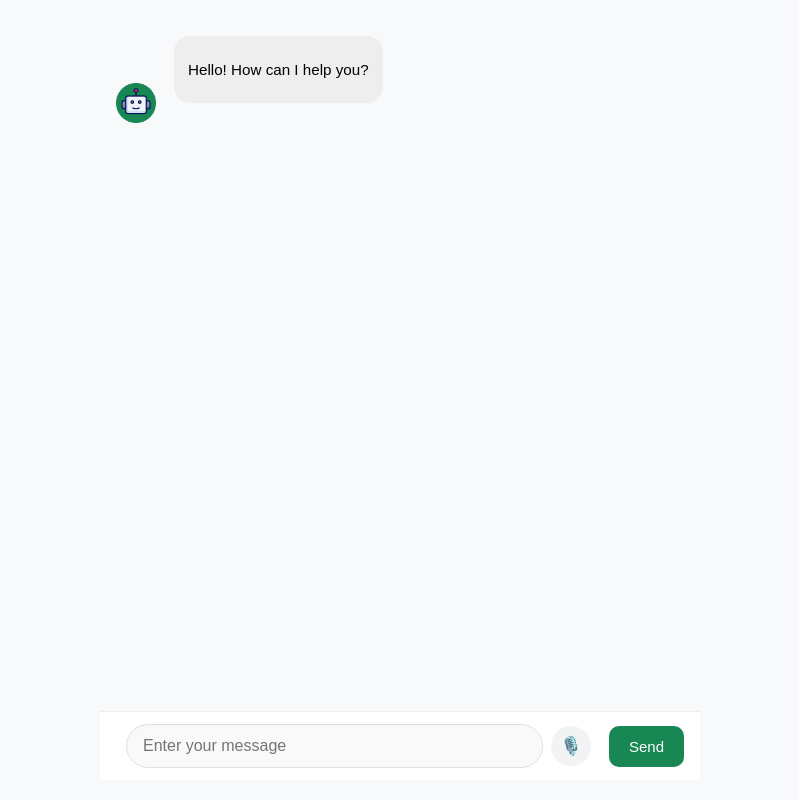
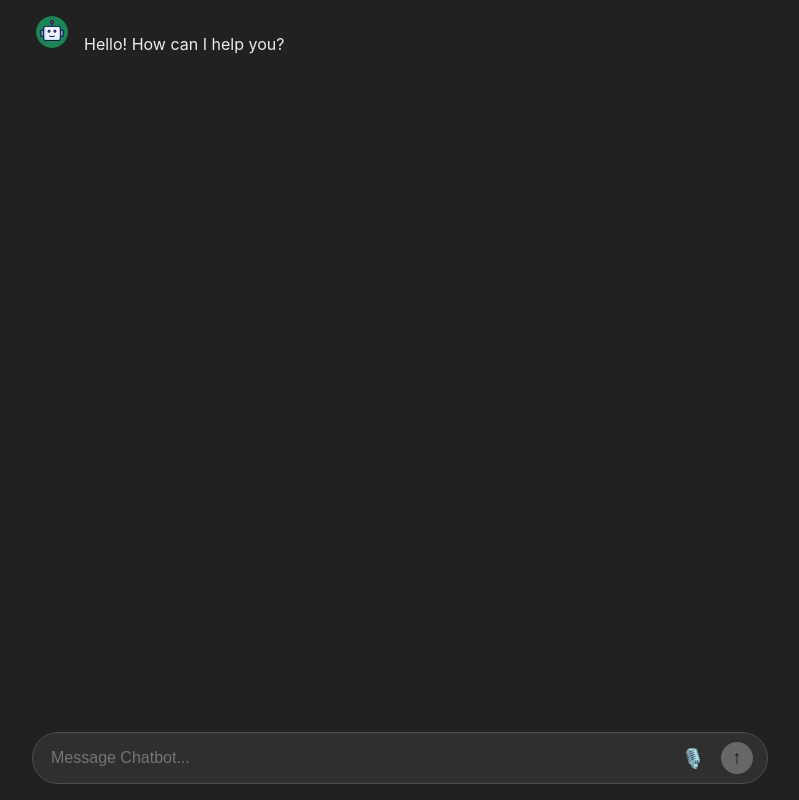
Before and after one commit to MarcusKE-dev/Chatbot, a React (Vite) app: page / in a window 1280 px wide. Shown: the whole page, without its empty margins (240-1039 px from the left). Built offline with nearby package versions, Linux system fonts and the light colour scheme; no server answers; what groq-sdk would draw is missing.

Commit message:
Fix duplicate loading indicator, dark interface and  align chat layout full-width

```diff
--- a/src/App.css
+++ b/src/App.css
@@ -1,11 +1,11 @@
-
 .app-container {
   display: flex;
   flex-direction: column;
-  height: 100svh; /* Using 'svh' keeps mobile safari browser bars from breaking the container */
-  width: 100%;
-  max-width: 600px;
+  height: 100svh;
+  width: 100vw;
+  max-width: 768px;
   margin: 0 auto;
-  overflow: hidden; /* This is critical: stops the whole webpage frame from breaking or scrolling */
+  overflow: hidden;
   position: relative;
+  background-color: #212121;
 }
--- a/src/components/ChatInput.css
+++ b/src/components/ChatInput.css
@@ -1,86 +1,67 @@
-    .send-btn{
-      background-color: rgb(25, 135, 84);
-      color:white;
-      padding: 12px 20px;
-      margin-left: 10px;
-      border: none;
-      border-radius: 10px;
-      font-size:15px;
-      flex-shrink: 0;
-      cursor: pointer;
-      white-space: nowrap;
-
-    }
-    .chat-input{
-      padding: 12px 15px;
-      margin-left: 10px;
-      border-width: 1px;
-      border-radius: 10px;
-      font-size:15px;
-      flex-grow: 1;
-    }
-    .chat-input-container{
-      display: flex;
-      margin-bottom: 20px;
-    }
-    .chat-input-container {
+.chat-input-container {
   display: flex;
-  gap: 8px;
   align-items: center;
-  padding: 10px;
-  background: #ffffff;
-  border-top: 1px solid #ddd;
+  justify-content: center;
+  padding: 16px;
+  background-color: #212121;
+  width: 100%;
+  box-sizing: border-box;
+  flex-shrink: 0;
 }
 
-.voice-btn {
-  background: #f1f3f4;
+.chat-input-wrapper {
+  display: flex;
+  align-items: center;
+  gap: 12px;
+  flex: 1;
+  background-color: #2f2f2f;
+  border-radius: 28px;
+  padding: 6px 14px;
+  box-sizing: border-box;
+  border: 1px solid #4d4d4d;
+  transition: border-color 0.2s ease;
+}
+.chat-input-wrapper:focus-within {
+  border-color: #808080;
+}
+.chat-input {
+  flex: 1;
+  background: transparent;
+  border: none;
+  padding: 10px 4px;
+  color: #ffffff;
+  font-size: 16px;
+  outline: none;
+}
+
+.send-btn {
+  flex-shrink: 0;
+  background-color: #676767;
+  color: #212121;
   border: none;
   border-radius: 50%;
-  width: 40px;
-  height: 40px;
+  width: 32px;
+  height: 32px;
+  font-size: 1.2rem;
+  font-weight: bold;
   cursor: pointer;
   display: flex;
   align-items: center;
   justify-content: center;
-  font-size: 1.1rem;
-  flex-shrink: 0;
-  transition: background 0.2s;
+  transition: background-color 0.2s, color 0.2s;
 }
 
-.voice-btn:hover {
-  background: #e8eaed;
+.send-btn:not(:disabled) {
+  background-color: #ffffff;
+  color: #000000;
 }
 
-.voice-btn.recording {
-  background: #fce8e6;
-  animation: pulse 1.5s infinite;
+.voice-btn {
+  flex-shrink: 0;
+  background: transparent;
+  border: none;
+  color: #b4b4b4;
+  font-size: 1.2rem;
+  cursor: pointer;
+  padding: 4px;
 }
-
-@keyframes pulse {
-  0% { transform: scale(1); }
-  50% { transform: scale(1.05); }
-  100% { transform: scale(1); }
-}
-.chat-input-container {
-  display: flex;
-  gap: 8px;
-  align-items: center;
-  padding: 12px 16px;
-  background: #ffffff;
-  border-top: 1px solid #eeeeee;
-
-  flex-shrink: 0;
-  width: 100%;
-  box-sizing: border-box;
-}
-
-.chat-input {
-  flex: 1;
-  padding: 12px 16px;
-  border: 1px solid #e0e0e0;
-  border-radius: 24px;
-  font-size: 16px;
-  outline: none;
-  background-color: #f9f9f9;
-  box-sizing: border-box;
-}
--- a/src/components/ChatInput.jsx
+++ b/src/components/ChatInput.jsx
@@ -12,7 +12,11 @@ export function ChatInput({ chatMessages, setChatMessages, isLoading, setIsLoadi
   const [isRecording, setIsRecording] = useState(false)
   const [recognition, setRecognition] = useState(null)
 
-  // Speech Recognition
+  // ADDED BACK: This fixes the blank screen crash!
+  function saveInputText(event) {
+    setInputText(event.target.value);
+  }
+
   useEffect(() => {
     const SpeechRecognition = window.SpeechRecognition || window.webkitSpeechRecognition;
     if (SpeechRecognition) {
@@ -52,7 +56,6 @@ export function ChatInput({ chatMessages, setChatMessages, isLoading, setIsLoadi
       id: crypto.randomUUID()
     };
 
-    // CONVERSATIONAL MEMORY
     const groqHistory = chatMessages.map(msg => ({
       role: msg.sender === 'user' ? 'user' : 'assistant',
       content: msg.message
@@ -65,7 +68,6 @@ export function ChatInput({ chatMessages, setChatMessages, isLoading, setIsLoadi
     setInputText('');
     setIsLoading(true);
 
-    // Create a temporary bot message container for streaming text
     const botMessageId = crypto.randomUUID();
     const placeholderBotMessage = {
       message: '',
@@ -76,7 +78,6 @@ export function ChatInput({ chatMessages, setChatMessages, isLoading, setIsLoadi
     setChatMessages([...updatedMessagesWithUser, placeholderBotMessage]);
 
     try {
-      // Add stream parameter
       const stream = await groq.chat.completions.create({
         messages: [
           { role: "system", content: "You are a helpful coding and general knowledge assistant." },
@@ -89,12 +90,10 @@ export function ChatInput({ chatMessages, setChatMessages, isLoading, setIsLoadi
 
       let accumulatedText = '';
 
-      // Loop through chunks of text as they arrive in real-time
       for await (const chunk of stream) {
         const textChunk = chunk.choices[0]?.delta?.content || '';
         accumulatedText += textChunk;
 
-        // Update the unique bot message placeholder dynamically
         setChatMessages((prevMessages) =>
           prevMessages.map((msg) =>
             msg.id === botMessageId ? { ...msg, message: accumulatedText } : msg
@@ -111,25 +110,29 @@ export function ChatInput({ chatMessages, setChatMessages, isLoading, setIsLoadi
 
   return (
     <div className="chat-input-container">
+      <div className="chat-input-wrapper">
         <input
-        placeholder={isLoading ? "AI typing..." : isRecording ? "Listening..." : "Enter your message"}
-        onChange={(e) => setInputText(e.target.value)}
+          placeholder={isLoading ? "Thinking..." : "Message Chatbot..."}
+          onChange={saveInputText}
           value={inputText}
           disabled={isLoading}
           className="chat-input"
           onKeyDown={(e) => e.key === 'Enter' && sendMessage()}
         />
+
+        <button onClick={toggleVoiceInput} className="voice-btn" type="button">
+          🎙️
+        </button>
+
         <button
-        onClick={toggleVoiceInput}
-        disabled={isLoading}
-        className={`voice-btn ${isRecording ? 'recording' : ''}`}
-        title="Voice Input"
+          onClick={sendMessage}
+          disabled={isLoading || !inputText.trim()}
+          className="send-btn"
+          type="button"
         >
-        {isRecording ? '🔴' : '🎙️'}
-      </button>
-      <button onClick={sendMessage} disabled={isLoading || !inputText.trim()} className="send-btn">
-        Send
+          ↑
         </button>
       </div>
-  )
+    </div>
+  );
 }
--- a/src/components/ChatMessage.css
+++ b/src/components/ChatMessage.css
@@ -1,56 +1,39 @@
-.user-message{
-      display: flex;
-      justify-content: end;
-     align-items: start;
-    }
-    .message{
-      background-color: rgb(238, 238, 238);
-      font-size: 17px;
-      padding: 15px 20px;
-      border-radius: 10px;
-      margin-left: 10px;
-      margin-right: 10px;
-      margin-bottom: 20px;
-      max-width: 300px;
-    }
-    .robot-message{
-      display: flex;
-      align-items: start;
-
-    }
-    .avatar{
-      width: 40px;
-    }
-
-.message :not(pre) > code {
-  background-color: #eaeaea;
-  color: #d63384;
-  padding: 2px 6px;
-  border-radius: 4px;
-  font-family: monospace;
-  font-size: 0.9rem;
-}
 .user-message, .robot-message {
   display: flex;
-  align-items: flex-end;
-  gap: 8px;
-  max-width: 85%; /* Keeps bubbles from touching the opposite side of the phone */
-}
-
-.user-message {
-  align-self: flex-end;
-}
-
-.robot-message {
-  align-self: flex-start;
+  gap: 16px;
+  width: 100%;
+  max-width: 100%;
+  box-sizing: border-box;
+  align-items: flex-start;
+  background-color: transparent !important;
 }
 
 .message {
-  padding: 10px 14px;
-  border-radius: 16px;
-  font-size: 0.95rem;
-
-
+  flex: 1;
+  min-width: 0;
+  padding: 0 !important;
+  background: transparent !important;
+  border: none !important;
+  border-radius: 0 !important;
+  box-shadow: none !important;
+  color: #ececec !important;
+  font-size: 1rem;
+  line-height: 1.6;
   word-break: break-word;
   overflow-wrap: break-word;
 }
+
+.message pre {
+  width: 100%;
+  max-width: 100%;
+  box-sizing: border-box;
+  overflow-x: auto;
+}
+
+.avatar {
+  width: 32px;
+  height: 32px;
+  border-radius: 50%;
+  object-fit: cover;
+  flex-shrink: 0;
+}
--- a/src/components/ChatMessages.css
+++ b/src/components/ChatMessages.css
@@ -1,32 +1,40 @@
-  .messages-container{
-      flex-grow: 1;
-      margin-top: 20px;
-      margin-bottom: 20px;
-      overflow-y: scroll;
-      scrollbar-width: none;
-    }
-    /* Container alignment for the dots */
+.messages-container {
+  flex: 1;
+  overflow-y: auto;
+  padding: 16px 20px;
+  display: flex;
+  flex-direction: column;
+  gap: 20px;
+  width: 100%;
+  box-sizing: border-box;
+  -webkit-overflow-scrolling: touch;
+  scroll-behavior: smooth;
+  scrollbar-width: none;
+}
+
+.messages-container::-webkit-scrollbar {
+  display: none;
+}
+
 .typing-loader {
   display: flex;
   align-items: center;
   gap: 4px;
   padding: 12px 16px;
-  background-color: #f1f1f1;
+  background-color: #2f2f2f;
   border-radius: 12px;
   width: fit-content;
 }
 
-/* Designing the individual bouncing dots */
 .typing-loader span {
   width: 8px;
   height: 8px;
-  background-color: #666;
+  background-color: #b4b4b4;
   border-radius: 50%;
   display: inline-block;
   animation: bounce 1.4s infinite ease-in-out both;
 }
 
-/* Staggering the animation timeline for each dot */
 .typing-loader span:nth-child(1) {
   animation-delay: -0.32s;
 }
@@ -35,7 +43,6 @@
   animation-delay: -0.16s;
 }
 
-/* Creating the physics of the bounce wave */
 @keyframes bounce {
   0%, 80%, 100% {
     transform: scale(0);
@@ -46,15 +53,3 @@
     opacity: 1;
   }
 }
-.messages-container {
-  flex: 1;
-  overflow-y: auto;
-  padding: 16px;
-  display: flex;
-  flex-direction: column;
-  gap: 12px;
-
-
-  -webkit-overflow-scrolling: touch; /* Enables fluid momentum scrolling on iPhones */
-  scroll-behavior: smooth;
-}
--- a/src/components/ChatMessages.jsx
+++ b/src/components/ChatMessages.jsx
@@ -12,22 +12,28 @@ function ChatMessages({ chatMessages, isLoading }) {
       containerElm.scrollTop = containerElm.scrollHeight;
     }
   }, [chatMessages, isLoading]);
+
   return (
     <div className="messages-container" ref={chatMessagesRef}>
-      {chatMessages.map((chatMessage) => (
+      {chatMessages.map((chatMessage) => {
+        // CORRECTION: Skip rendering the message if it's the empty streaming placeholder
+        if (chatMessage.message === '' && chatMessage.sender === 'robot') {
+          return null;
+        }
+
+        return (
           <ChatMessage
             message={chatMessage.message}
             sender={chatMessage.sender}
             key={chatMessage.id}
           />
-      ))}
+        );
+      })}
 
-     {/* Conditional Loading Element */}
+      {/* Conditional Loading Element: This handles the dots perfectly now */}
       {isLoading && (
         <div className="robot-message loading-bubble">
           <img src={RobotAvatar} className="avatar" alt="Robot" />
-
-    {/* Updated layout block below to use pure text/CSS dots */}
           <div className="message typing-loader">
             <span></span>
             <span></span>
@@ -35,7 +41,6 @@ function ChatMessages({ chatMessages, isLoading }) {
           </div>
         </div>
       )}
-
     </div>
   );
 }
--- a/src/index.css
+++ b/src/index.css
@@ -1,10 +1,10 @@
-body{
-        font-family: Arial;
-        margin: 0;
-        padding: 0;
-        width: 100%;
-        height: 100%;
-        overflow: hidden; /* Stops the overall page from moving up and down */
-        position: fixed;   /* Hard-locks the background canvas on phones */
-        background-color: #f7f9fb
-      }
+html, body {
+  margin: 0;
+  padding: 0;
+  width: 100%;
+  height: 100%;
+  overflow: hidden;
+  position: fixed;
+  background-color: #212121;
+  font-family: -apple-system, BlinkMacSystemFont, "Segoe UI", Roboto, Helvetica, Arial, sans-serif;
+}
```
Lines whose indentation alone changed are shown as unchanged.
